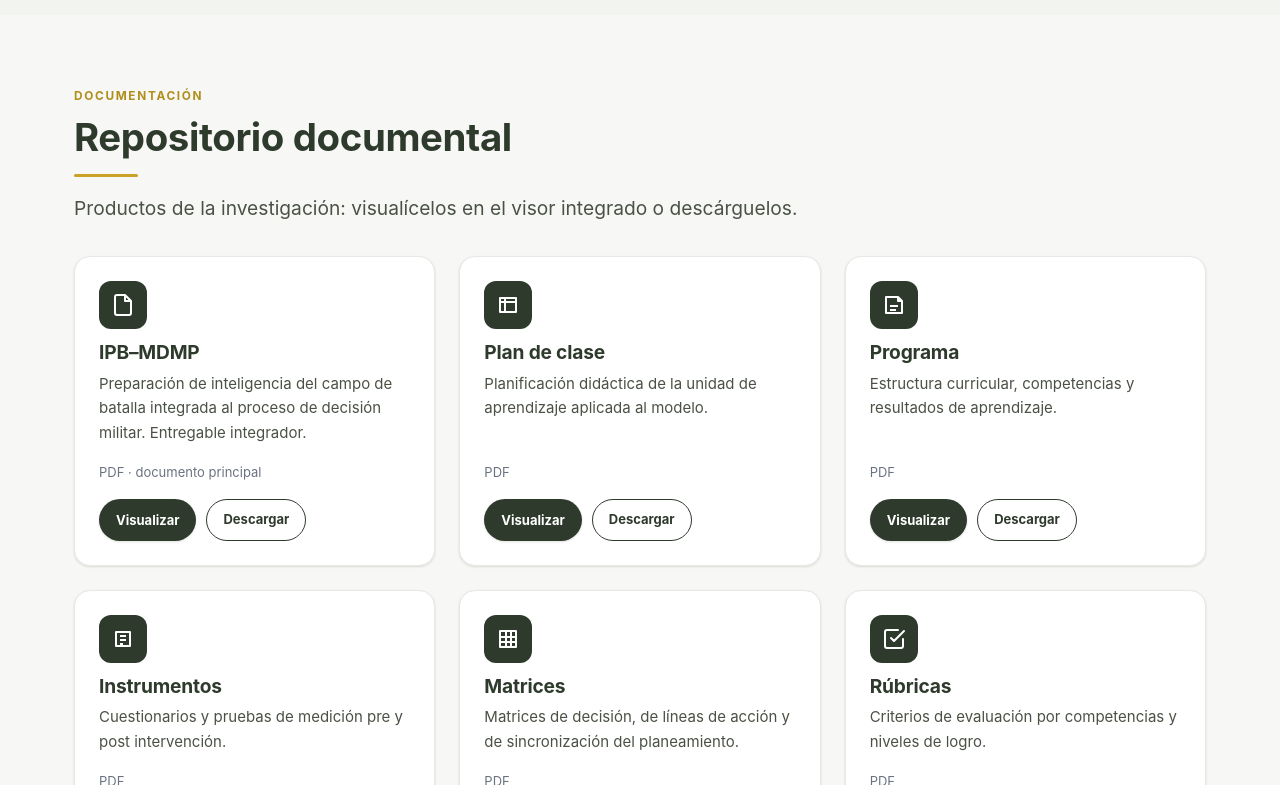
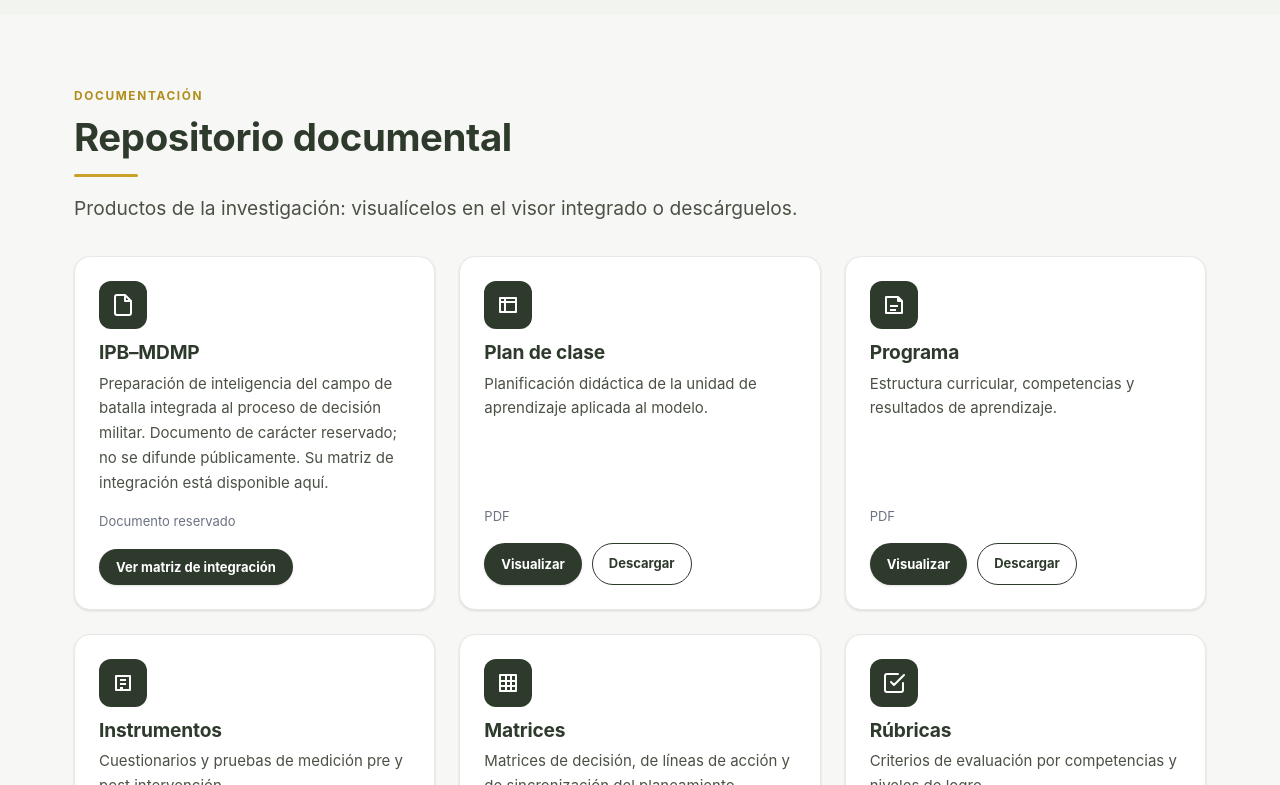
Before and after one commit to Moicanogallo/sitiotesis, a plain HTML site: page index.html in a window 1280 px wide. Shown: the part 5254-6039 px from the top of the page. Drawn offline with Linux system fonts and the light colour scheme.

Commit message:
Retirar IPB-MDMP confidencial del sitio publico
Elimina pdf/ipb-mdmp.pdf (documento CONFIDENCIAL - SEDENA) para no divulgarlo
en GitHub Pages publico. La tarjeta IPB queda como documento reservado y enlaza
a la matriz de integracion extraida (matrices.pdf); los enlaces del modelo se
repuntan a matrices.pdf.

Co-Authored-By: Claude Opus 4.8 <noreply@anthropic.com>

```diff
--- a/index.html
+++ b/index.html
@@ -371,16 +371,15 @@
 
         <div class="cards--grid" data-searchable-group>
 
-          <article class="doc-card reveal" data-searchable data-file="pdf/ipb-mdmp.pdf" data-title="IPB–MDMP">
+          <article class="doc-card reveal" data-searchable data-file="pdf/matrices.pdf" data-title="IPB–MDMP — Matriz de integración">
             <div class="doc-card__icon" aria-hidden="true">
               <svg width="24" height="24" viewBox="0 0 24 24"><path d="M14 2H6a2 2 0 0 0-2 2v16a2 2 0 0 0 2 2h12a2 2 0 0 0 2-2V8l-6-6zM14 2v6h6" fill="none" stroke="currentColor" stroke-width="2" stroke-linejoin="round"/></svg>
             </div>
             <h3 class="doc-card__title">IPB–MDMP</h3>
-            <p class="doc-card__desc">Preparación de inteligencia del campo de batalla integrada al proceso de decisión militar. Entregable integrador.</p>
-            <p class="doc-card__meta">PDF · documento principal</p>
+            <p class="doc-card__desc">Preparación de inteligencia del campo de batalla integrada al proceso de decisión militar. Documento de carácter reservado; no se difunde públicamente. Su matriz de integración está disponible aquí.</p>
+            <p class="doc-card__meta">Documento reservado</p>
             <div class="doc-card__actions">
-              <button class="btn btn--small btn--primary" type="button" data-view>Visualizar</button>
-              <a class="btn btn--small btn--ghost" href="pdf/ipb-mdmp.pdf" download>Descargar</a>
+              <button class="btn btn--small btn--primary" type="button" data-view>Ver matriz de integración</button>
             </div>
           </article>
 
--- a/js/script.js
+++ b/js/script.js
@@ -207,7 +207,7 @@ document.addEventListener('DOMContentLoaded', function () {
       desc: 'Núcleo del modelo. Aplica la Army Design Methodology: enmarcar el entorno, enmarcar el problema y desarrollar la aproximación a la solución, adaptada al dominio cibernético.',
       in: ['Escenario del ejercicio integrador (etapa 3)'],
       out: ['Entorno operacional enmarcado', 'Problema definido', 'Aproximación a la solución'],
-      file: 'pdf/ipb-mdmp.pdf', fileLabel: 'Documento IPB–MDMP'
+      file: 'pdf/matrices.pdf', fileLabel: 'Matriz de integración (ADM–NIST–MITRE)'
     },
     {
       n: 5, title: 'Productos de aprendizaje', sub: 'Salidas tangibles del planeamiento',
@@ -221,7 +221,7 @@ document.addEventListener('DOMContentLoaded', function () {
       desc: 'Preparación de Inteligencia del Campo de Batalla integrada al Proceso de Toma de Decisiones Militares, enriquecida con MITRE ATT&CK. Es el entregable que demuestra la implementación completa del modelo.',
       in: ['Productos de aprendizaje (etapa 5)'],
       out: ['Análisis de amenazas (ATT&CK)', 'Calcos y matrices IPB', 'Recomendación de decisión'],
-      file: 'pdf/ipb-mdmp.pdf', fileLabel: 'IPB–MDMP (entregable)'
+      file: 'pdf/matrices.pdf', fileLabel: 'Matriz de integración ADM–NIST–MITRE'
     },
     {
       n: 7, title: 'Evaluación', sub: 'Rúbricas e instrumentos de medición',
```
Also changed, not shown: 1 other file.
